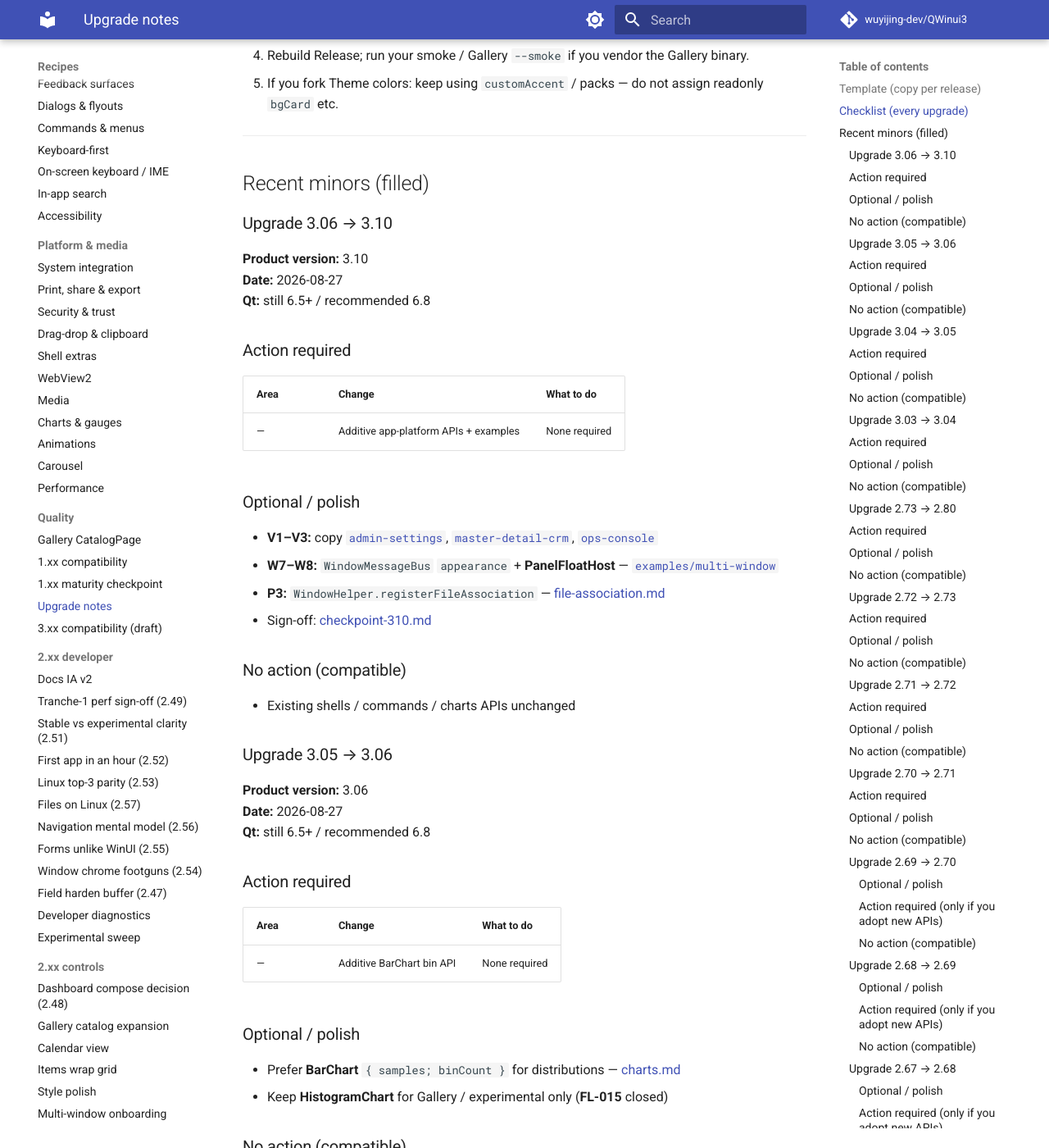
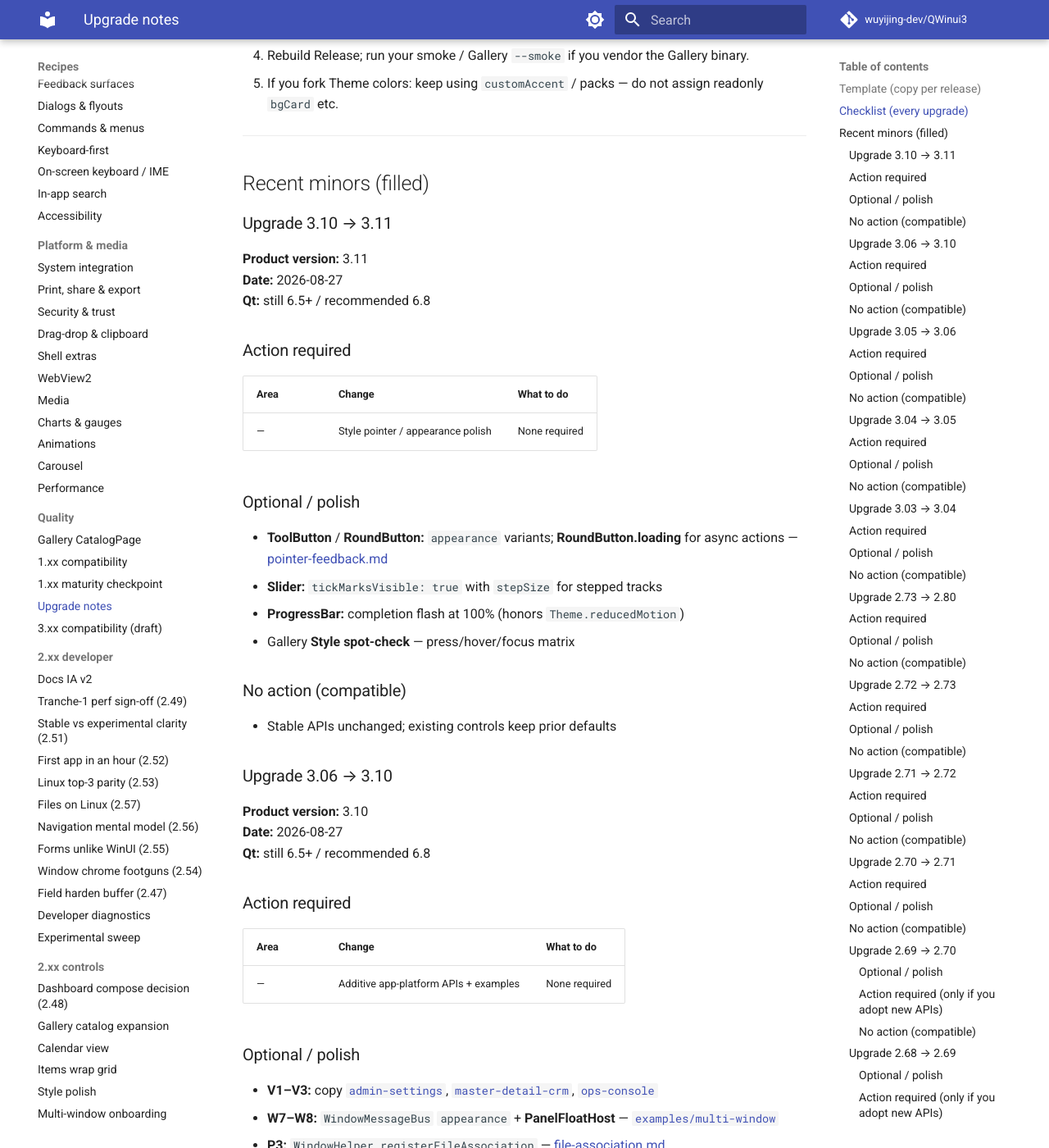
Before and after one commit to wuyijing-dev/QWinui3, an MkDocs documentation site: the page built from docs/upgrade-notes.md, in a window 1280 px wide and 1400 px high, scrolled down 1111 px. Shown: the whole window at 82% size. Built offline with MkDocs 1.6.1 and Material for MkDocs 9.7.7, drawn with Linux system fonts in a browser that asks for light colours; comment, search, counter and statistics services are not loaded.

Commit message:
Ship 3.11 Style primitives polish: pointer feedback, appearances, and idle motion gating.
Deepen stock Style controls (ToolButton/RoundButton appearances + loading, Slider ticks, ProgressBar completion flash, ItemDelegate press) and gate Behaviors when idle for perf; bump version and docs.

```diff
--- a/CMakeLists.txt
+++ b/CMakeLists.txt
@@ -17,7 +17,7 @@ set(CMAKE_EXPORT_COMPILE_COMMANDS ON)
 
 # Product version is X.YY (two-digit minor), e.g. 1.00, 1.01, 1.10.
 # Git tags / packages use v${QWINUI3_VERSION}. CMake needs major.minor.patch.
-set(QWINUI3_VERSION "3.10")
+set(QWINUI3_VERSION "3.11")
 if(NOT QWINUI3_VERSION MATCHES "^[0-9]+\\.[0-9][0-9]$")
     message(FATAL_ERROR "QWINUI3_VERSION must be X.YY (two-digit minor), got '${QWINUI3_VERSION}'")
 endif()
--- a/docs/roadmap.md
+++ b/docs/roadmap.md
@@ -1,6 +1,6 @@
 # QWinUI3 Roadmap
 
-**Current:** **3.10** (master — application platform checkpoint)
+**Current:** **3.11** (master — Style primitives polish)
 **Next up:** **3.00** close-out ([checkpoint-300](checkpoint-300.md)) · **3.11+** friction-only
 **Planned through:** tranche 9 complete · **3.00** still open · [micro-interaction backlog last](#micro-interaction--visual-polish--deferred-last)
 **Checkpoints ahead:** **checkpoint-300** (3.00) · **checkpoint-310** (3.10) green
--- a/docs/upgrade-notes.md
+++ b/docs/upgrade-notes.md
@@ -46,6 +46,26 @@ Maintainers: append a filled section below when a slice has consumer-visible bre
 ---
 
 ## Recent minors (filled)
+
+### Upgrade 3.10 → 3.11
+
+**Product version:** 3.11
+**Date:** 2026-08-27
+**Qt:** still 6.5+ / recommended 6.8
+
+### Action required
+| Area | Change | What to do |
+|------|--------|------------|
+| — | Style pointer / appearance polish | None required |
+
+### Optional / polish
+- **ToolButton** / **RoundButton:** `appearance` variants; **RoundButton.loading** for async actions — [pointer-feedback.md](pointer-feedback.md)
+- **Slider:** `tickMarksVisible: true` with `stepSize` for stepped tracks
+- **ProgressBar:** completion flash at 100% (honors `Theme.reducedMotion`)
+- Gallery **Style spot-check** — press/hover/focus matrix
+
+### No action (compatible)
+- Stable APIs unchanged; existing controls keep prior defaults
 
 ### Upgrade 3.06 → 3.10
 
```
Also changed, not shown: ROADMAP.md (+3 -3 lines), docs/pointer-feedback.md (+5 -3 lines), docs/style-polish.md (+5 -0 lines), 9 other files.
